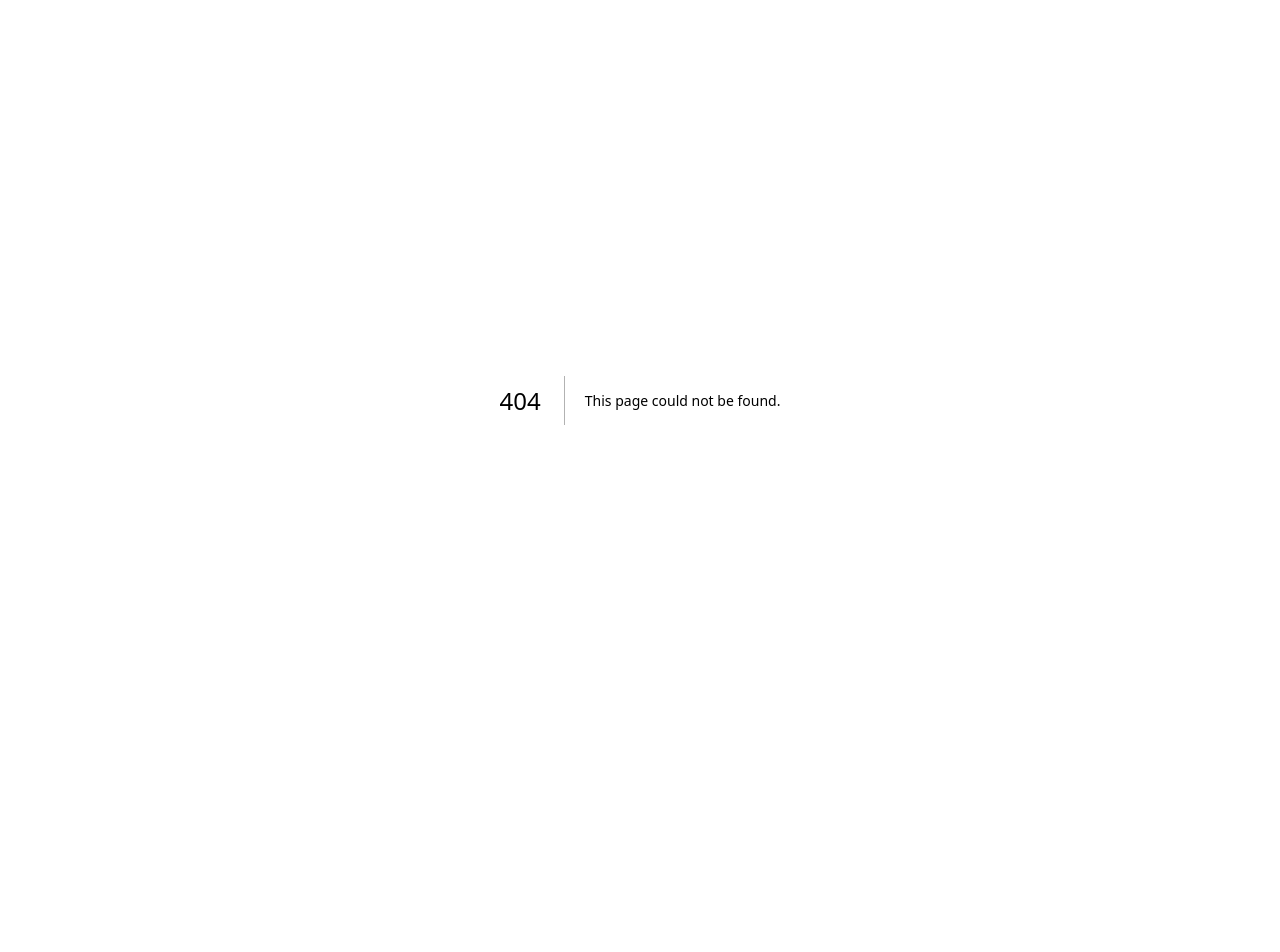
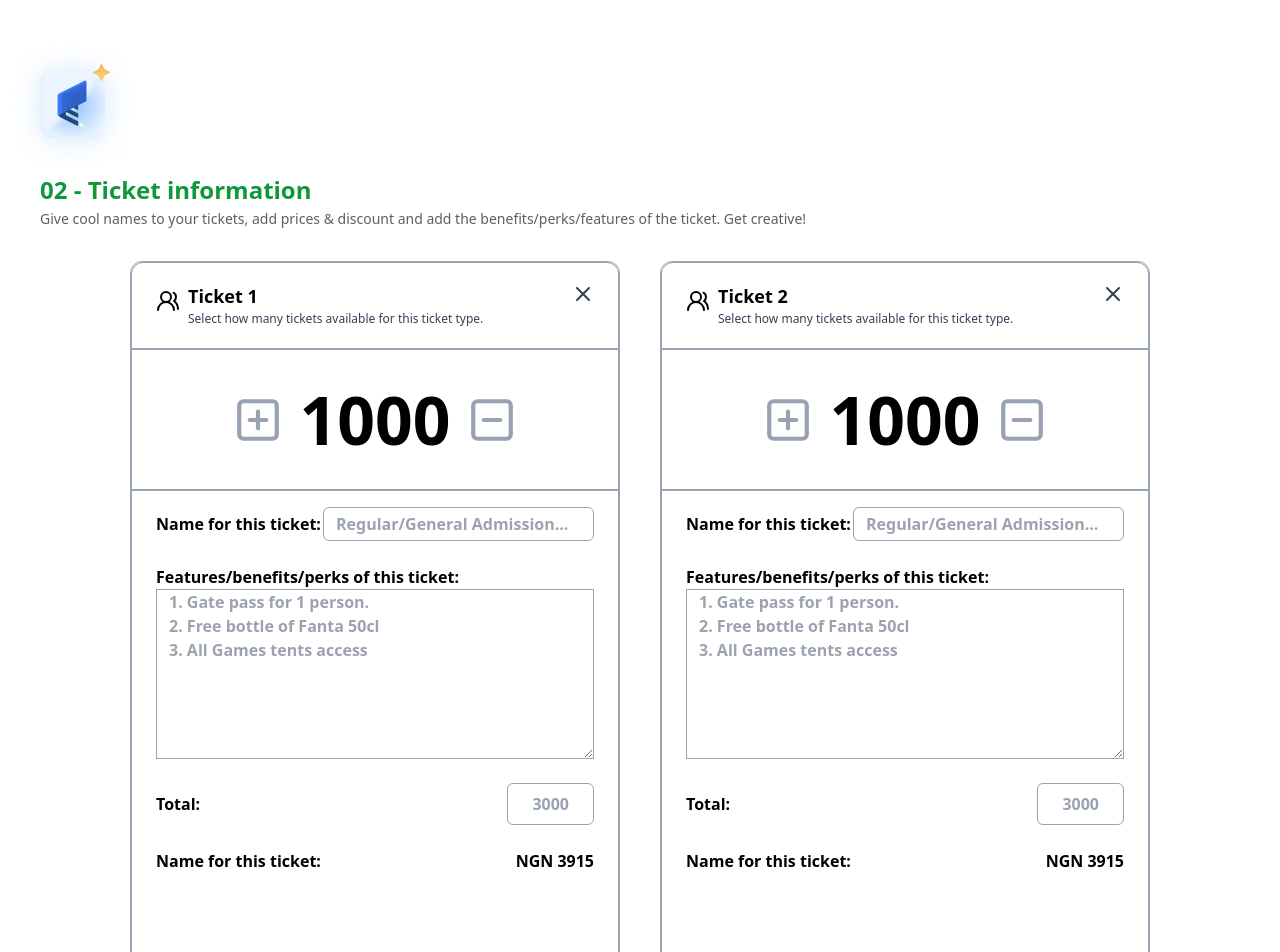
Before and after one commit to nnaemyx/webapp, a Next.js app: page /authentication/add-event/ticketinfo in a window 1280 px wide. Before the commit this address had no page. Shown: the top 952 px of the page. Before the commit the page ends 800 px from the top, so only its background shows below. Built offline with nearby package versions, Linux system fonts and the light colour scheme.

Commit message:
added add tickets

```diff
--- a/app/authentication/add-event/eventinfo/page.tsx
+++ b/app/authentication/add-event/eventinfo/page.tsx
@@ -5,7 +5,6 @@ import Image from "next/image";
 import Link from "next/link";
 import Stylizedlogo from "/public/assests/stylized logo.png";
 import sideImage from "/public/assests/signup image.png"
-import { useRouter } from "next/navigation";
 import { FileInput, Label } from "flowbite-react";
 import Upload from "@/components/icons/Upload";
 
@@ -13,7 +12,6 @@ const numbers = [1,2]
 const options = ["Arts Exhibition", "Business", "Birthday", "Conferences", "Corporate/Company Events", "Music Concerts", "Sports & Fitness", "Expositions", "Festivals & Fairs", "Community", "Fashion", "Food & Drinks"," Nightlife & Entertainment", "Kids & Family", "Religious Events", "Birthday", "Games & Hobbies", "Anniversaries", "Holidays", "Hangouts"]
 
 function eventInfo() {
-const router = useRouter()
 
   useEffect(() => {
     window.scrollTo(0, 0)
@@ -26,22 +24,18 @@ const router = useRouter()
   const [date, setdate] = useState("");
   const [time, settime] = useState("");
   const [socialMedia, setsocialMedia] = useState("");
-  const [website, setwebsite] = useState(false);
+  const [website, setwebsite] = useState("");
 
-
-  const nextpage = () =>{
-    router.push("/authentication/add-creator/banking")
-  }
 
    const details = [
     {type: "text", name: "Event name", placeholder: "GrooveFest Experience", value: eventName, edit: (value: string)=>{seteventName(value)}},
     {type: "text", name: "Description", placeholder: "Paint us a picture of your event in a few words!", value: description, edit: (value: string)=>{setdescription(value)}},
     {type: 'text', name: "Location", placeholder: "Where will the magic happen?", value: location, edit: (value: string)=>{setlocation(value)}},
-    {type: 'text', name: "Event Category", value: location, options, edit: (value: string)=>{setlocation(value)}},
+    {type: 'text', name: "Event Category", value: location, options, edit: (value: string)=>{seteventCategory(value)}},
     {type: 'text', name: "Date", placeholder: "DD/MM/YY", value: date, edit: (value: string)=>{setdate(value)}},
-    {type: "text", name: "Time", placeholder: "08:55 pm WAT", value: socialMedia, edit: (value: string)=>{setsocialMedia(value)}},
+    {type: "text", name: "Time", placeholder: "08:55 pm WAT", value: time, edit: (value: string)=>{settime(value)}},
     {type: 'text', name: "Social Media Page Link", placeholder: "Instagram.com/@tag", value: socialMedia, edit: (value: string)=>{setsocialMedia(value)}},
-    {type: 'text', name: "Website", placeholder: "www.myevent.com", value: eventCategory, edit: (value: string)=>{seteventCategory(value)}},
+    {type: 'text', name: "Website", placeholder: "www.myevent.com", value: website, edit: (value: string)=>{setwebsite(value)}},
     {type: "file", name: "Upload primary event flier & imagery",  sup: 'yeah',value: time, edit: (value: string)=>{settime(value)}},
     {type: "file", name: "Upload additional event fliers & imagery (up to 4 more)", sup: 'yeah',value: time, edit: (value: string)=>{settime(value)}},
 ]
@@ -78,10 +72,10 @@ const data = {
                    ></textarea>
                   }
                    {name === "Event Category" &&
-                    <select className="w-full border border-solid border-[#D0D5DD] h-[36px] mt-2 rounded-[6px] px-[12px] py-[8px]">
-                    {options?.map((option)=>{
+                    <select key={index} className="w-full border border-solid border-[#D0D5DD] h-[36px] mt-2 rounded-[6px] px-[12px] py-[8px]">
+                    {options?.map((option, i)=>{
                         return (
-                            <option value={option}>{option}</option>
+                            <option key={i} value={option}>{option}</option>
                         )
                     })}
                   </select>
@@ -121,19 +115,18 @@ const data = {
           <button
               type="submit"
               className="text-white bg-success400 w-[80%] py-[8px] px-[16px] rounded-[8px] font-sans font-medium"
-              onClick={nextpage}
             >
              <p>Submit</p>
             </button>
 
-            <div className='text-grey400'>By continuing past this page, you acknowledge that you read, and agree to our <Link href='' className='underline text-grey700 '>Terms & Conditions for Eventcreators</Link> and our <Link href='' className='underline text-grey700'>Eventcreators Service Agreement</Link>.</div>
+            <div className='text-grey400 text-[12px]'>By continuing past this page, you acknowledge that you read, and agree to our <Link href='' className='underline text-grey700 '>Terms & Conditions for Eventcreators</Link> and our <Link href='' className='underline text-grey700'>Eventcreators Service Agreement</Link>.</div>
           </div>
         </div>
       <div className="flex items-center absolute right-2 top-[100px]">
       {numbers.map((number)=>{
         return (
           <div className="flex items-center" key={number}>
-            <div onClick={nextpage} className={"flex w-[35px] h-[35px]  rounded-full justify-center items-center " + (number < 2 ? "bg-success400" : 'bg-grey400')}>
+            <div className={"flex w-[35px] h-[35px]  rounded-full justify-center items-center " + (number < 2 ? "bg-success400" : 'bg-grey400')}>
               {number}
             </div>
             {number < 2 && <div className="flex w-[40px] h-[2px] bg-grey400 "></div>}
--- a/app/authentication/add-event/page.tsx
+++ b/app/authentication/add-event/page.tsx
@@ -8,8 +8,9 @@ import EyeShowIcon from "@/components/icons/EyeShowIcon";
 import EyeHideIcon from "@/components/icons/EyeHideIcon";
 import sideImage from "/public/assests/signup image.png"
 import { useRouter } from "next/navigation";
-
-function ContactDetails() {
+import { callApi } from "@zayne-labs/callapi";
+import { toast } from "@/components/ui/use-toast";
+function EventCreatorLogin() {
 const router = useRouter()
 
   useEffect(() => {
@@ -19,16 +20,35 @@ const router = useRouter()
   const [email, setEmail] = useState("");
   const [password, setPassword] = useState("");
   const [showPassword, setShowPassword] = useState(false);
+  const [loading, setLoading] = useState(false)
 
-  const nextpage = () =>{
-    router.push("/authentication/add-event/eventinfo")
-  }
-    const numbers = [1,2,3]
    const details = [
     {type: 'email', name: "Email Address", placeholder: "your email goes here", value: email, edit: (value: string)=>{setEmail(value)}},
     {type: showPassword ? 'text' : "password" , name: "Password", placeholder: "*******", value: password, edit: (value: string)=>{setPassword(value)}}
 ]
 const data = {email, password}
+
+const submit = async() =>{
+  setLoading(true)
+    await callApi<{message: string, accessToken:string} >( process.env.NEXT_PUBLIC_NEXT_ENV === "development" ? 'http://localhost:5000/api/creator/login' : `${process.env.NEXT_PUBLIC_BACKEND_URL}/api/creator/login`,
+          {method: "POST", body:data,
+            onResponse: ({data})=>{
+             toast({
+               description: data.message
+             });
+             setLoading(false)
+             router.push("/authentication/add-event/eventinfo")
+           },
+           onError: ({ error})=>{
+               toast({
+                 variant: "destructive",
+                 description: error.message,
+               });
+               setLoading(false)
+           }
+  })
+}
+
   return (
     <div className="flex px-4 py-4 font-inter">
       <Image src={sideImage} alt="Onboarding Image" className="hidden md:flex w-[35%] max-h-full "/>
@@ -74,13 +94,18 @@ const data = {email, password}
           <div className="py-6 flex flex-col justify-center items-center gap-4">
           <button
               type="submit"
-              className="text-white bg-success400 w-[80%] py-[8px] px-[16px] rounded-[8px] font-sans font-medium"
-              onClick={nextpage}
+              className="text-white bg-success400 w-[100%] py-[8px] px-[16px] rounded-[8px] font-sans font-medium"
+              onClick={submit}
             >
-             <p>Proceed</p>
+             {loading? <div
+                  className="spinner-border animate-spin text-white inline-block w-4 h-4 border-4 rounded-full"
+                  role="status"
+                >
+                  <span className="sr-only">Loading...</span>
+                </div> : <p> Proceed </p>}
             </button>
             <div>Not already an Event Creator? <Link href='/authentication/add-creator' className='text-success400'>Create Account</Link></div>
-            <div className='text-grey400'>By continuing past this page, you acknowledge that you read, and agree to our <Link href='' className='underline text-grey700 '>Terms & Conditions for Eventcreators</Link> and our <Link href='' className='underline text-grey700'>Eventcreators Service Agreement</Link>.</div>
+            <div className='text-grey400 text-[12px]'>By continuing past this page, you acknowledge that you read, and agree to our <Link href='' className='underline text-grey700 '>Terms & Conditions for Eventcreators</Link> and our <Link href='' className='underline text-grey700'>Eventcreators Service Agreement</Link>.</div>
           </div>
         </div>
       </div>
@@ -88,4 +113,4 @@ const data = {email, password}
   );
 }
 
-export default ContactDetails;
+export default EventCreatorLogin;
--- /dev/null
+++ b/app/authentication/add-event/ticketinfo/page.tsx
@@ -0,0 +1,95 @@
+import Image from 'next/image'
+import React from 'react'
+import Stylizedlogo from "/public/assests/stylized logo.png";
+import { MinusSquareIcon, PlusSquareIcon, Users2Icon, XIcon } from 'lucide-react';
+
+const page = () => {
+    const ticketInfos = [
+        {
+            id: 1,
+            name: 'Ticket 1',
+            availableTickets: 1000,
+            price: 100,
+            description: 'This is a ticket for the event.',
+            benefits: 'Some cool benefits for this ticket.'
+        },
+        {
+            id: 2,
+            name: 'Ticket 2',
+            availableTickets: 500,
+            price: 200,
+            description: 'This is another ticket for the event.',
+            benefits: 'Some more cool benefits for this ticket.'
+        },
+        {
+            id: 3,
+            name: 'Ticket 3',
+            availableTickets: 200,
+            price: 300,
+            description: 'This is the third ticket for the event.',
+            benefits: 'Some even more cool benefits for this ticket.'
+        },
+    ];
+  return (
+    <div className="flex flex-col p-10 justify-center ">
+        <div>
+                <Image src={Stylizedlogo} alt="logo" className="-ml-8" />
+                <div>
+                    <h1 className="text-[24px] font-semibold text-success400">
+                    02 - Ticket information
+                    </h1>
+                    <p className="text-[14px] text-[#645D5D]">
+                    Give cool names to your tickets, add prices & discount and add the benefits/perks/features of the ticket. Get creative!
+                    </p>
+                </div>
+        </div>
+        <div className='grid grid-cols-2 gap-10 w-[85%] mx-auto py-8 '>
+            {ticketInfos.map(({id, name, price, description})=>{
+                return (
+                <div key={id} className='border border-solid border-grey400 rounded-xl border-collapse relative'>
+                    <div className='flex gap-2 border border-solid  border-grey400 px-6 py-5 rounded-t-xl border-collapse'>
+                        <Users2Icon className='mt-[6px]'/>
+                        <div className='flex flex-col'>
+                            <p className='font-semibold text-[18px]'>{name}</p>
+                            <p className='text-[12px] text-grey700'>Select how many tickets available for this ticket type.</p>
+                        </div>
+                    </div>
+                    <div className='flex justify-center items-center gap-4 p-5 border border-solid  border-grey400'>
+                        <PlusSquareIcon size={50} fontWeight={200} className='hover:cursor-pointer text-grey400'/>
+                        <p className='font-semibold text-[66px]'>1000</p>
+                        <MinusSquareIcon size={50} className='hover:cursor-pointer text-grey400'/>
+                    </div>
+                    <div className='flex flex-col gap-6 px-6 pt-4 pb-[100px] border border-solid  border-grey400 font-semibold'>
+                        <div className='flex justify-between items-center'>
+                            <p>Name for this ticket:</p>
+                            <input className='px-3 py-1 border border-solid  border-grey400 rounded-md' type="text" name="ticket-name" placeholder='Regular/General Admission...' id="" />
+                        </div>
+                        <div className='flex flex-col'>
+                            <p>Features/benefits/perks of this ticket:</p>
+                            <textarea rows={7}  name="ticket-features" placeholder={'1. Gate pass for 1 person. \n2. Free bottle of Fanta 50cl \n3. All Games tents access '}  className='px-3 border border-solid  border-grey400'/>
+                        </div>
+                        <div className='flex justify-between items-center'>
+                            <p className=''>Total:</p>
+                            <p className='font-semibold py-2 px-6 border border-solid  border-grey400 text-grey400 rounded-md'>3000</p>
+                        </div>
+                        <div className='flex justify-between'>
+                            <p>Name for this ticket:</p>
+                            <p>NGN 3915</p>
+                        </div>
+                    </div>
+                    <div className='flex font-semibold p-4 justify-between border border-solid  border-grey400 rounded-b-xl'>
+                        <button className='py-3 px-20 border border-solid  border-grey400 rounded-md'>Cancel</button>
+                        <button className='py-3 px-20 border border-solid  border-grey400 rounded-md bg-success300 text-white'>Create</button>
+                    </div>
+                    <XIcon className='absolute top-5 right-6 text-grey700'/>
+                </div>
+                )
+            })}
+
+
+        </div>
+    </div>
+  )
+}
+
+export default page
```
Also changed, not shown: components/icons/Upload.tsx (+1 -1 lines).
